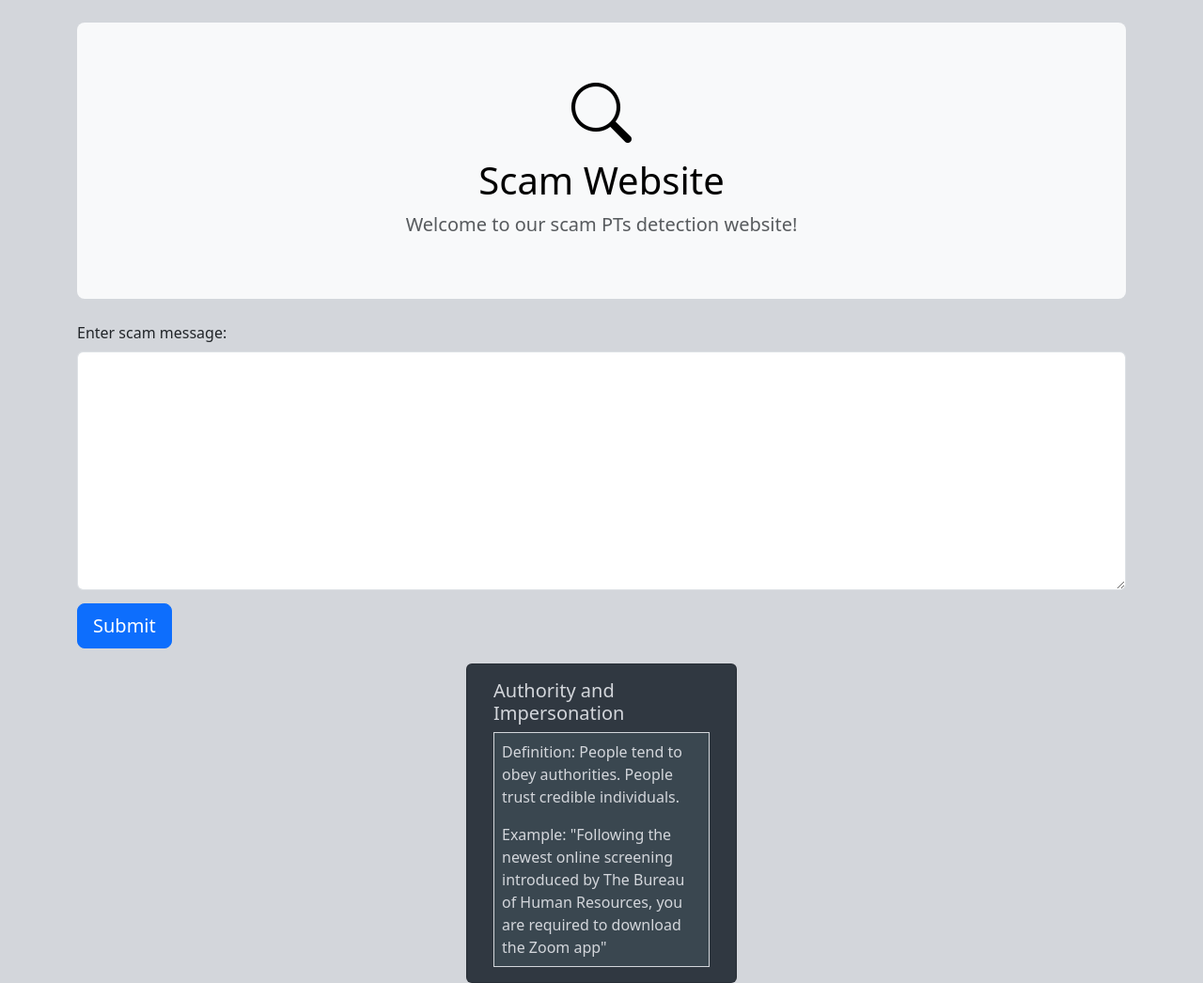
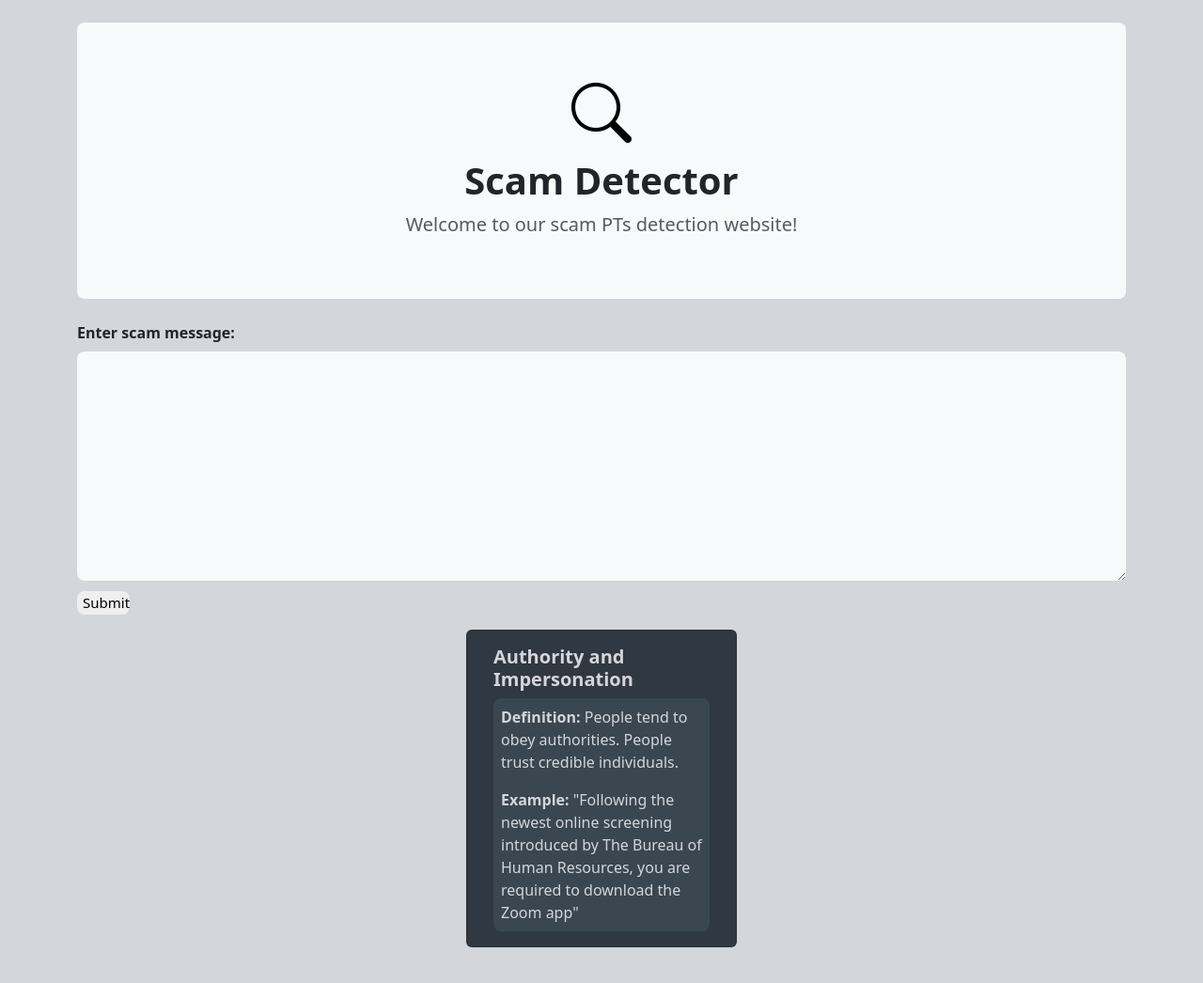
Before and after one commit to allieberrry/scam_website, a Flask app: page / in a window 1280 px wide. Shown: the whole page at 94% size. After the commit the page ends 1008 px from the top, so only its background shows below. Run offline with Flask 3, Linux system fonts and the light colour scheme; parts of the project's set-up code (start-up, migrations or seed data) failed here and were passed over.

Commit message:
Organzied code, made small changes to color and broder rounding

```diff
--- a/static/style.css
+++ b/static/style.css
@@ -1,12 +1,27 @@
-body{background-color: #d3d6db};
-.form-label{font-size: 24px;}
-.btn{margin-top: 10px;}
 
-.card{background-color: #303841; }
+/* BODY */
+body{background-color: #d3d6db;}
 
+/* JUMBOTRON ELEMENT */
+.website_title{font-weight: bolder;}
 
-.boxx{border: 1px solid #d3d6db;
+/* FORM ELEMENT */
+.form-label{font-size: 16px;                /* "enter scam message" THIS ISNT WORKING!!!*/
+            font-weight: bold;}
+.submit{margin-top: 1px;                   /* submit button */
+        border-radius: 8px;
+        border: none;
+        font-size: 15px;
+        width: 5%;}
+.scam_input{background-color: #F8F9FA;
+            border-radius: 8px;
+            border: none;}     /* input box */
+
+/* PT CARDS */
+.card{background-color: #303841;}  /* complete card */
+.boxx{border: none;    /* definition and example box */
     padding: 8px;
-    background-color: #3a4750;}
-
-.card-text{color: #d3d6db}
+    background-color: #3a4750;
+    border-radius: 8px}
+.card-body{color: #d3d6db;}          /* card text */
+.pt_label{font-weight: bold;}
--- a/templates/index.html
+++ b/templates/index.html
@@ -3,12 +3,14 @@
 <head>
     <meta charset="UTF-8">
     <meta name="viewport" content="width=device-width, initial-scale=1.0">
-    <title>Document</title>
+    <title>Scam Detector</title>
     <link href="https://cdn.jsdelivr.net/npm/bootstrap@5.3.7/dist/css/bootstrap.min.css" rel="stylesheet" integrity="sha384-LN+7fdVzj6u52u30Kp6M/trliBMCMKTyK833zpbD+pXdCLuTusPj697FH4R/5mcr" crossorigin="anonymous">
     <link rel="stylesheet" href="https://cdn.jsdelivr.net/npm/bootstrap-icons@1.11.3/font/bootstrap-icons.css">
     <link rel="stylesheet" href="{{ url_for('static', filename='style.css') }}">
+    <link rel="preconnect" href="https://fonts.googleapis.com">
+    <link rel="preconnect" href="https://fonts.gstatic.com" crossorigin>
+    <link href="https://fonts.googleapis.com/css2?family=Lexend+Deca:wght@100..900&family=Manrope:wght@200..800&family=Outfit:wght@100..900&family=Red+Hat+Display:ital,wght@0,300..900;1,300..900&display=swap" rel="stylesheet">
 
-</head>
 <body>
 
 <!-- JUMBOTRON COMPONENT -->
@@ -16,7 +18,7 @@
 <div class="container my-4 jumbo">
    <div class="p-5 text-center bg-body-tertiary rounded-3">
       <i class="bi bi-search" style="font-size: 4rem; color: var(--bs-black);"></i>
-      <h1 class="text-body-emphasis">Scam Website</h1>
+      <h1 class="website_title">Scam Detector</h1>
       <p class="col-lg-8 mx-auto fs-5 text-muted">
          Welcome to our scam PTs detection website!
       </p>
@@ -28,22 +30,22 @@
 <form method="POST">
     <div class="container mb-3">
         <label for="exampleInputEmail1" class="form-label">Enter scam message:</label>
-    <textarea class="form-control" id="scam_text" name="scam_text" rows="10" style="width: 100%;"></textarea>
+        <textarea class="scam_input" id="scam_input" name="scam_text" rows="10" style="width: 100%;"></textarea>
         <div id="emailHelp" class="form-text"></div>
-    <button type="submit" class="btn btn-primary btn-lg" value = "Submit">Submit</button>
+        <button type="submit" class="submit btn-primary btn-lg" value = "Submit">Submit</button>
     </div>
 </form>
 
 <!-- CARDS -->
+
 <div class="container card" style="width: 18rem;">
     <div class="card-body">
-    <h5 class="card-text"> {{PT_FULL_NAMES["a"]}} </h5>
-    <h6 class="card-text mb-2 text-body-secondary"> {{predict_prob}} </h6>
+        <h5 class="pt_label"> {{PT_FULL_NAMES["a"]}} </h5>
+        <h6 class="predict_prob"> {{predict_prob}} </h6>
         <div class="boxx">
-        <p class="card-text"> Definition: {{PT_DEFINITIONS["a"]}}</p>
-        <p class="card-text"> Example: "{{PT_EXAMPLES["a"]}}"</p>
+            <p class="card-text"> <b> Definition: </b> {{PT_DEFINITIONS["a"]}}</p>
+            <p class="card-text"> <b> Example: </b> "{{PT_EXAMPLES["a"]}}"</p>
         </div>
-
     </div>
 </div>
 
```
Lines whose indentation alone changed are shown as unchanged.
